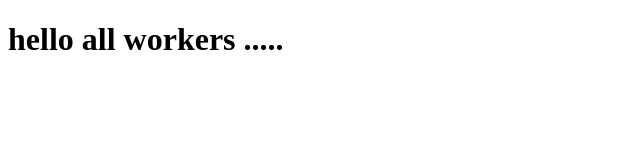
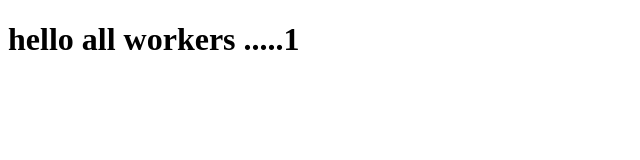
Before and after one commit to AlexanderPolulyah/Lesson_Git, a plain HTML site: page index.html in a window 1280 px wide. Shown: the full height of the page, 0-640 px from the left. Drawn offline with Linux system fonts and the light colour scheme.

Commit message:
Update index.html

```diff
--- a/index.html
+++ b/index.html
@@ -7,6 +7,6 @@
     <title>Document</title>
 </head>
 <body>
-    <h1>hello all workers .....</h1>
+    <h1>hello all workers .....1</h1>
 </body>
 </html>
```
